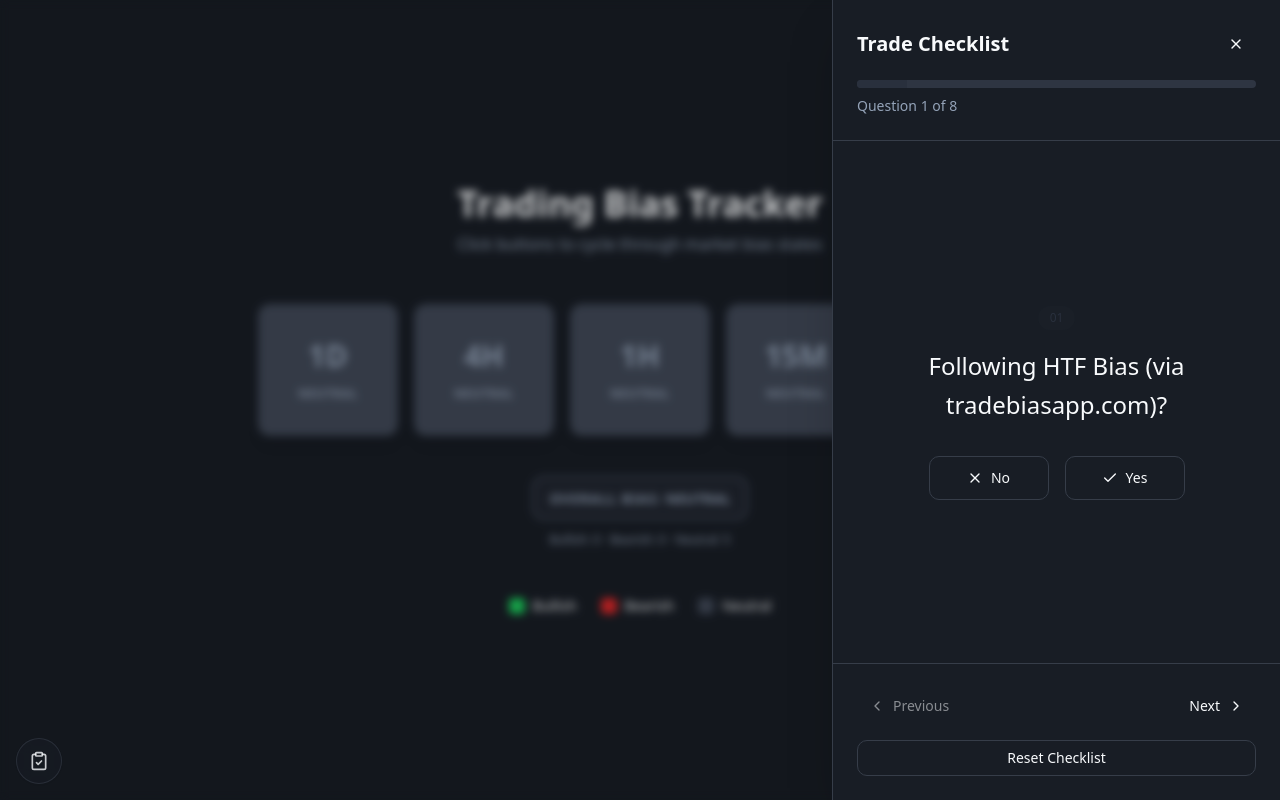
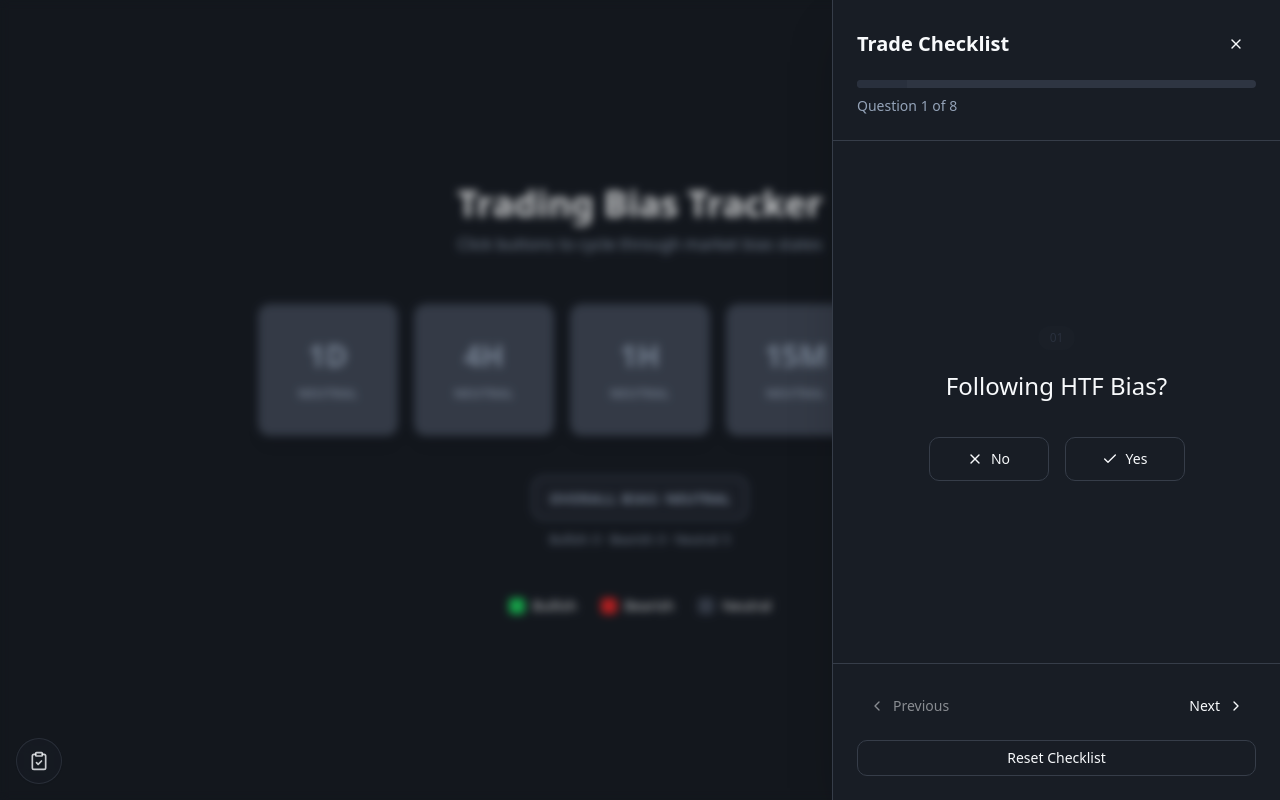
Before and after one commit to martxvr/bias-buddies-app, a React (Vite) app: page / in a window 1280 px wide. Both pictures are taken after a click on the button 39 px from the left and 761 px from the top of the page. Built offline with nearby package versions, Linux system fonts and the light colour scheme; the HTML template or start-up script is replaced by a standard one.

Commit message:
Fix text in checklist

```diff
--- a/src/components/ChecklistDrawer.tsx
+++ b/src/components/ChecklistDrawer.tsx
@@ -11,7 +11,7 @@ interface ChecklistItem {
 }
 
 const initialChecklist: ChecklistItem[] = [
-  { id: "htf-bias", question: "Following HTF Bias (via tradebiasapp.com)?", checked: null },
+  { id: "htf-bias", question: "Following HTF Bias?", checked: null },
   { id: "sweep", question: "Sweep of Liquidity?", checked: null },
   { id: "fvg", question: "Fair Value Gap (FVG on both NQ & ES)?", checked: null },
   { id: "breaker", question: "Breaker Block (BB) or Mitigation Block (MB) paired with FVG on either NQ or ES?", checked: null },
```
